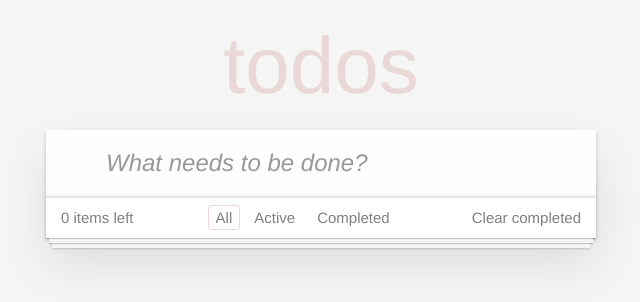
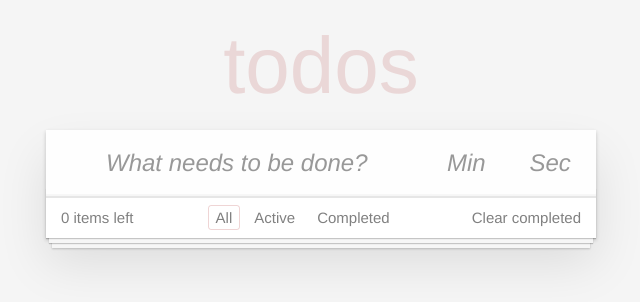
Before and after one commit to Ksusha-Suv-21/todo-app, a React (Create React App) app: page / in a window 1280 px wide. Shown: the top 302 px of the page, without its empty margins (319-959 px from the left). Built offline with nearby package versions, Linux system fonts and the light colour scheme.

Commit message:
add timer

```diff
--- a/src/components/new_task_form/new_task_form.css
+++ b/src/components/new_task_form/new_task_form.css
@@ -1,4 +1,5 @@
 .new-todo,
+.new-todo-form .new-todo-form__timer,
 .edit {
 	position: relative;
 	margin: 0;
@@ -16,9 +17,28 @@
 	-moz-osx-font-smoothing: grayscale;
 }
 
-.new-todo {
+
+.new-todo-form {
+	display: flex;
+	margin-bottom: 0;
+}
+
+.new-todo, .new-todo-form .new-todo-form__timer {
 	padding: 16px 16px 16px 60px;
 	border: none;
 	background: rgba(0, 0, 0, 0.003);
 	box-shadow: inset 0 -2px 1px rgba(0,0,0,0.03);
 }
+
+.new-todo {
+	width: 70%;
+}
+
+.new-todo-form .new-todo-form__timer {
+	width: 15%;
+	padding-left: 16px;
+}
+
+.new-todo-form__submit {
+	display: none;
+}
--- a/src/components/new_task_form/new_task_form.jsx
+++ b/src/components/new_task_form/new_task_form.jsx
@@ -23,7 +23,7 @@ export default class NewTaskForm extends Component {
 
   render() {
     return (
-      <form onSubmit={this.onSubmit}>
+      <form className="new-todo-form" onSubmit={this.onSubmit}>
         <input
           className="new-todo"
           placeholder="What needs to be done?"
@@ -33,6 +33,9 @@ export default class NewTaskForm extends Component {
           required
           pattern="^[^\s]+(\s.*)?$"
         />
+        <input className="new-todo-form__timer" placeholder="Min" autoFocus />
+        <input className="new-todo-form__timer" placeholder="Sec" autoFocus />
+        <button className="new-todo-form__submit" type="submit" aria-label="form__submit" />
       </form>
     )
   }
--- a/src/components/task/task.jsx
+++ b/src/components/task/task.jsx
@@ -27,7 +27,12 @@ export default class Task extends Component {
             id={inputId}
           />
           <label htmlFor={inputId}>
-            <span className="description">{label}</span>
+            <span className="title">{label}</span>
+            <span className="description">
+              <button className="icon icon-play" aria-label="play" type="button" />
+              <button className="icon icon-pause" aria-label="pause" type="button" />
+              <span className="time">00:00</span>
+            </span>
             <span className="created">created {formatDistanceToNow(time)} ago</span>
           </label>
           <button className="icon icon-edit" aria-label="edit" type="button" />
--- a/src/components/task_list/task_list.css
+++ b/src/components/task_list/task_list.css
@@ -75,7 +75,7 @@
 	color: gray;
 }
 
-.todo-list li label .description {
+.todo-list li label .title {
 	word-break: break-all;
 	display: block;
 	line-height: 1.2;
@@ -84,7 +84,12 @@
 	color: #4d4d4d;
 }
 
-.todo-list li.completed label .description {
+.todo-list li label .description {
+	font-size: 13px;
+	color: gray;
+}
+
+.todo-list li.completed label .title  {
 	color: #cdcdcd;
 	text-decoration: line-through;
 }
@@ -131,6 +136,33 @@
 	margin-bottom: -1px;
 }
 
+.todo-list li .icon-pause,
+.todo-list li .icon-play {
+	font-size: 18px;
+	width: 18px;
+	height: 18px;
+
+}
+
+.todo-list li .icon-play {
+	font-size: 15px;
+	position: relative;
+	top: 22px;
+	left: 13px;
+}
+
+.todo-list li .icon-pause {
+	margin-left: 13px;
+}
+
+.icon-pause:after {
+	content: '⏸';
+}
+
+.icon-play:after {
+	content: '▶';
+}
+
 @media screen and (-webkit-min-device-pixel-ratio:0) {
 	.toggle-all,
 	.todo-list li .toggle {
```
